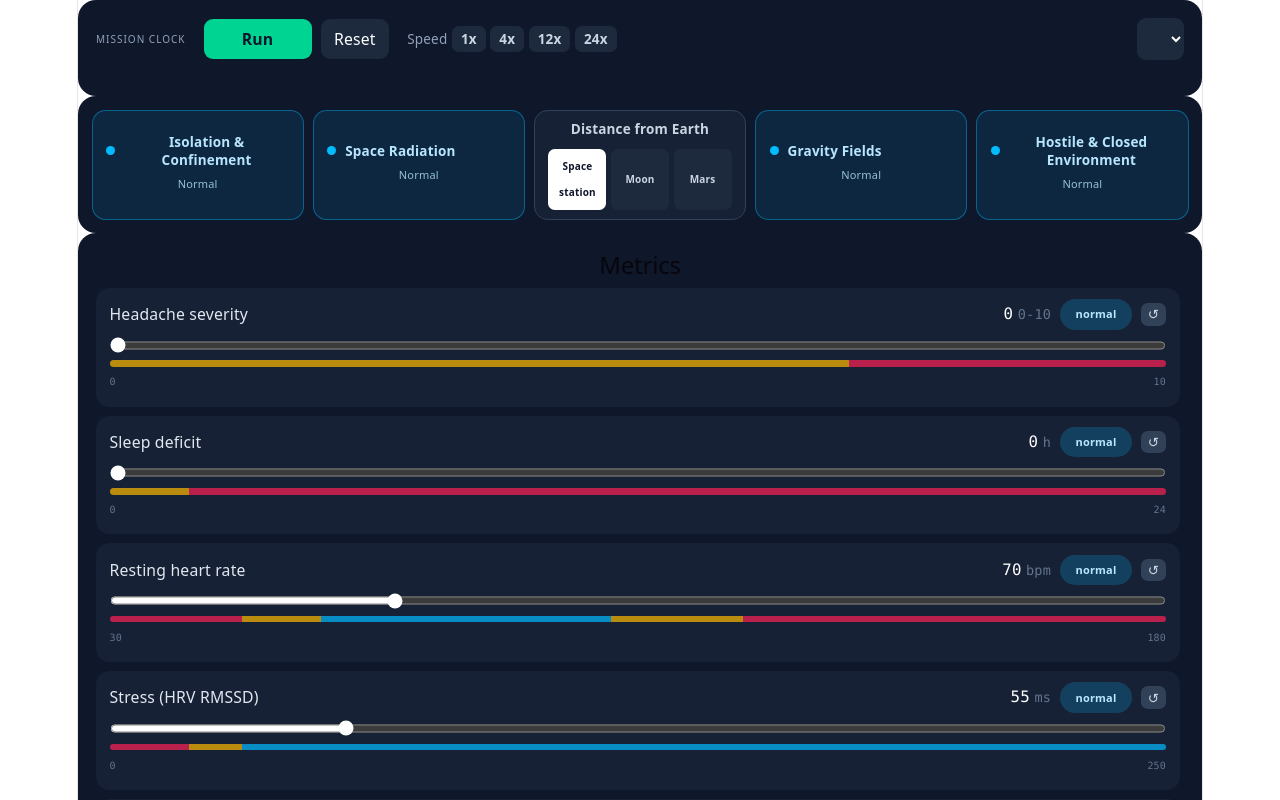
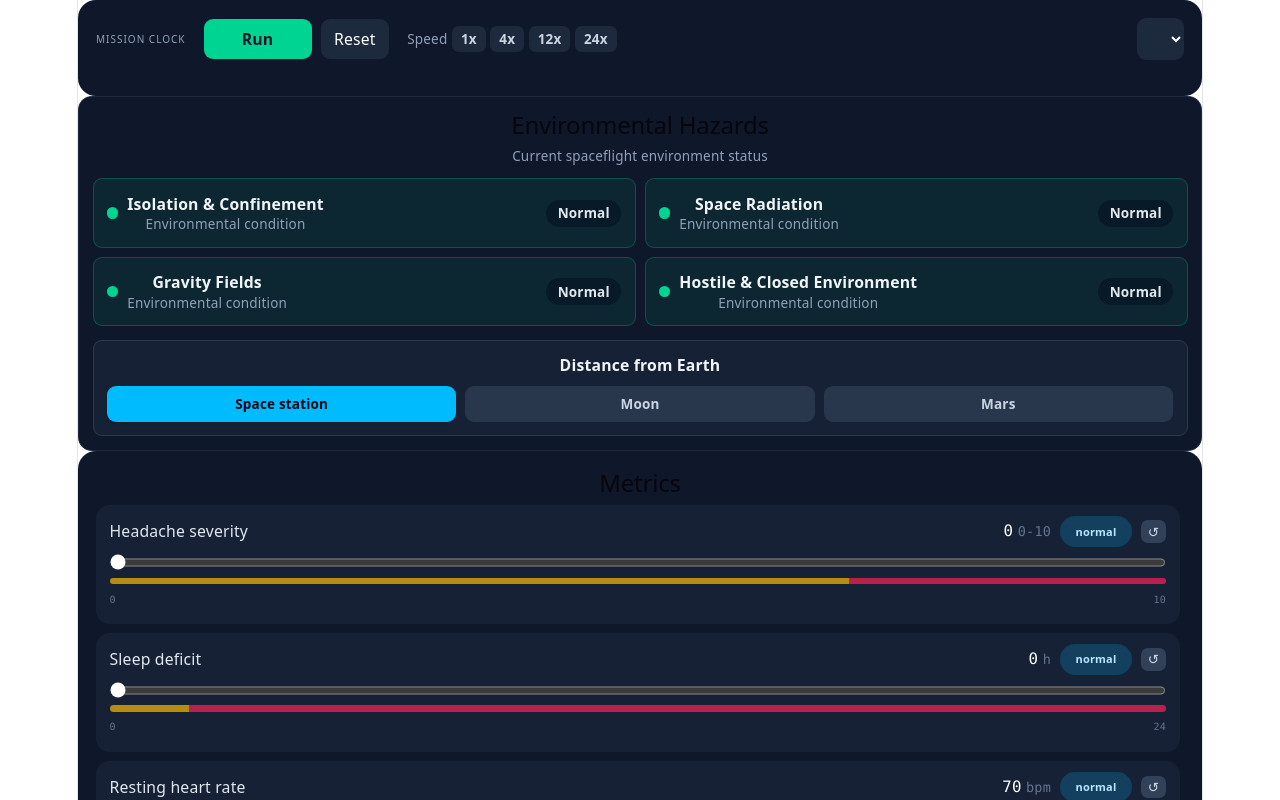
Before and after one commit to amira-nemdil/NasaSpaceApps-Challenge-Astronaut-health-monitoring, a React (Vite) app in the folder frontend/: page / in a window 1280 px wide. Shown: the top 800 px of the page. Built offline with nearby package versions, Linux system fonts and the light colour scheme.

Commit message:
Redesign HazardBar component

```diff
--- a/frontend/src/components/HazardBar.jsx
+++ b/frontend/src/components/HazardBar.jsx
@@ -1,41 +1,61 @@
+
 const STYLE = {
-  normal: "border-sky-400/40 bg-sky-400/10 text-sky-200",
-  warning: "border-amber-400/60 bg-amber-400/15 text-amber-200",
-  critical: "border-rose-500/70 bg-rose-500/15 text-rose-200",
+  normal: "border-emerald-500/30 bg-emerald-500/10",
+  warning: "border-amber-400/40 bg-amber-400/10",
+  critical: "border-rose-500/50 bg-rose-500/10",
 };
 
 const DOT = {
-  normal: "bg-sky-400",
+  normal: "bg-emerald-400",
   warning: "bg-amber-400",
   critical: "animate-pulse bg-rose-400",
 };
 
-const LABEL = { normal: "Normal", warning: "Warning", critical: "Critical" };
+const LABEL = {
+  normal: "Normal",
+  warning: "Warning",
+  critical: "Critical",
+};
 
 function DistanceChip({ hazard, locations, location, onLocation }) {
   return (
-    <div className="flex min-w-[150px] flex-1 flex-col justify-center rounded-xl border border-slate-700 bg-slate-800/60 px-3 py-2 text-slate-300">
-      <div className="text-xs font-semibold">{hazard.name}</div>
-      <div className="mt-0.5 font-mono text-sm text-white">{hazard.detail}</div>
+    <div className="rounded-lg border border-slate-700/80 bg-slate-800/60 p-3">
+      <div className="mb-2">
+        <h3 className="text-sm font-semibold text-slate-100">
+          {hazard.name}
+        </h3>
+
+        <p className="mt-1 text-xs text-slate-400">
+          {hazard.detail}
+        </p>
+
         {hazard.sub && (
-        <div className="text-[11px] text-slate-400">{hazard.sub}</div>
+          <p className="mt-1 text-xs text-slate-500">
+            {hazard.sub}
+          </p>
         )}
+      </div>
 
       {locations && (
-        <div className="mt-2 flex gap-1">
-          {locations.map((l) => (
+        <div className="grid grid-cols-3 gap-2">
+          {locations.map((l) => {
+            const active = l.id === location;
+
+            return (
               <button
                 key={l.id}
                 onClick={() => onLocation(l.id)}
-              className={`flex-1 rounded-md px-1.5 py-1 text-[10px] font-semibold ${
-                l.id === location
-                  ? "bg-white text-slate-900"
-                  : "bg-slate-800 text-slate-300 hover:bg-slate-700"
+                aria-pressed={active}
+                className={`rounded-lg px-3 py-2 text-xs font-semibold transition-colors ${
+                  active
+                    ? "bg-sky-400 text-slate-950 shadow-sm"
+                    : "bg-slate-700/70 text-slate-300 hover:bg-slate-600"
                 }`}
               >
                 {l.name}
               </button>
-          ))}
+            );
+          })}
         </div>
       )}
     </div>
@@ -43,35 +63,68 @@ function DistanceChip({ hazard, locations, location, onLocation }) {
 }
 
 function HazardBar({ hazards = [], locations, location, onLocation }) {
+  const hazardItems = hazards.filter((h) => h.id !== "distance");
+  const distance = hazards.find((h) => h.id === "distance");
+
   return (
-    <div className="flex flex-wrap items-stretch gap-2 rounded-2xl bg-slate-900 p-3 text-white">
-      {hazards.map((h) =>
-        h.id === "distance" ? (
+    <section className="rounded-xl border border-slate-800 bg-slate-900 p-3 text-white">
+      {/* Header */}
+      <div className="mb-3">
+        <h2 className="text-base font-bold tracking-tight text-slate-100">
+          Environmental Hazards
+        </h2>
+
+        <p className="mt-0.5 text-xs text-slate-400">
+          Current spaceflight environment status
+        </p>
+      </div>
+
+      {/* Hazard cards */}
+      <div className="grid grid-cols-1 gap-2 sm:grid-cols-2">
+        {hazardItems.map((h) => {
+          const level = STYLE[h.level] ? h.level : "normal";
+
+          return (
+            <div
+              key={h.id}
+              className={`flex items-center justify-between gap-2 rounded-lg border p-3 transition-colors ${STYLE[level]}`}
+            >
+              <div className="flex min-w-0 items-center gap-2">
+                <span
+                  className={`h-2.5 w-2.5 shrink-0 rounded-full ${DOT[level]}`}
+                />
+
+                <div className="min-w-0">
+                  <h3 className="text-sm font-semibold text-slate-100">
+                    {h.name}
+                  </h3>
+
+                  <p className="mt-0.5 text-xs text-slate-400">
+                    Environmental condition
+                  </p>
+                </div>
+              </div>
+
+              <span className="shrink-0 rounded-full bg-slate-950/40 px-2.5 py-1 text-xs font-semibold text-slate-200">
+                {LABEL[level]}
+              </span>
+            </div>
+          );
+        })}
+      </div>
+
+      {/* Distance selector */}
+      {distance && (
+        <div className="mt-3">
           <DistanceChip
-            key={h.id}
-            hazard={h}
+            hazard={distance}
             locations={locations}
             location={location}
             onLocation={onLocation}
           />
-        ) : (
-          <div
-            key={h.id}
-            className={`flex min-w-[150px] flex-1 flex-col justify-center rounded-xl border px-3 py-2 ${STYLE[h.level] ?? STYLE.normal}`}
-          >
-            <div className="flex items-center gap-2 text-xs font-semibold">
-              <span
-                className={`h-2 w-2 shrink-0 rounded-full ${DOT[h.level] ?? DOT.normal}`}
-              />
-              {h.name}
         </div>
-            <div className="mt-0.5 text-[11px] opacity-80">
-              {LABEL[h.level] ?? LABEL.normal}
-            </div>
-          </div>
-        ),
       )}
-    </div>
+    </section>
   );
 }
 
```
Lines whose indentation alone changed are shown as unchanged.
